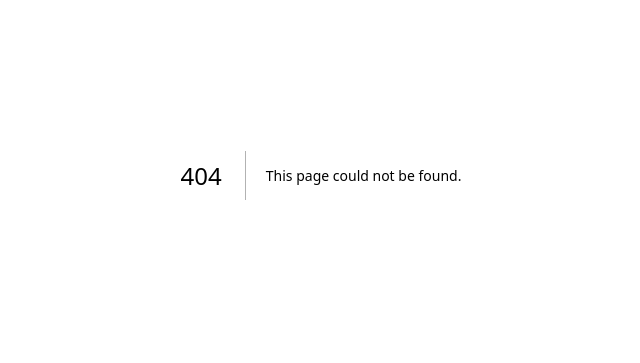
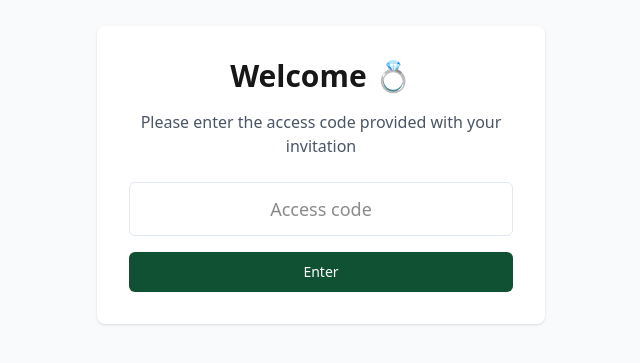
Before and after one commit to MiguelTrinca/wedding-website, a Next.js app: page /login in a window 1280 px wide. Before the commit this address had no page. Shown: the part 225-588 px from the top of the page, without its empty margins (319-959 px from the left). Built offline with nearby package versions, Linux system fonts and the light colour scheme; no server answers.

Commit message:
Added login mechanism

```diff
--- /dev/null
+++ b/src/app/login/page.tsx
@@ -0,0 +1,54 @@
+"use client"
+
+import { useState } from "react"
+import { useRouter } from "next/navigation"
+import { ACCESS_CODES } from "@/lib/auth"
+import { Button } from "@/components/ui/button"
+
+export default function LoginPage() {
+  const [code, setCode] = useState("")
+  const [error, setError] = useState("")
+  const router = useRouter()
+
+  const handleSubmit = () => {
+    if (!ACCESS_CODES.includes(code.trim())) {
+      setError("Invalid access code")
+      return
+    }
+
+    document.cookie = `wedding_auth=true; path=/; max-age=${60 * 60 * 24 * 30}`
+    router.push("/")
+  }
+
+  return (
+    <div className="min-h-screen flex items-center justify-center bg-gray-50 px-4">
+      <div className="max-w-md w-full bg-white p-8 rounded-lg shadow">
+        <h1 className="text-3xl font-bold text-center mb-4">
+          Welcome 💍
+        </h1>
+
+        <p className="text-gray-600 text-center mb-6">
+          Please enter the access code provided with your invitation
+        </p>
+
+        <input
+          type="text"
+          value={code}
+          onChange={(e) => setCode(e.target.value)}
+          placeholder="Access code"
+          className="w-full border rounded-md px-4 py-3 mb-4 text-center text-lg"
+        />
+
+        {error && (
+          <p className="text-red-500 text-sm text-center mb-4">
+            {error}
+          </p>
+        )}
+
+        <Button className="w-full" onClick={handleSubmit}>
+          Enter
+        </Button>
+      </div>
+    </div>
+  )
+}
--- /dev/null
+++ b/src/lib/auth.ts
@@ -0,0 +1,9 @@
+export const ACCESS_CODES =
+  process.env.NEXT_PUBLIC_WEDDING_ACCESS_CODES
+    ?.split(",")
+    .map(c => c.trim()) ?? []
+
+export const QR_TOKENS =
+  process.env.NEXT_PUBLIC_WEDDING_QR_TOKENS
+    ?.split(",")
+    .map(t => t.trim()) ?? []
--- /dev/null
+++ b/src/middleware.ts
@@ -0,0 +1,38 @@
+import { NextResponse } from "next/server"
+import type { NextRequest } from "next/server"
+import { QR_TOKENS } from "@/lib/auth"
+
+export function middleware(request: NextRequest) {
+  const { pathname, searchParams } = request.nextUrl
+
+  // Allow login page
+  if (pathname === "/login") {
+    return NextResponse.next()
+  }
+
+  // Check auth cookie
+  const isAuthenticated = request.cookies.get("wedding_auth")?.value === "true"
+
+  if (isAuthenticated) {
+    return NextResponse.next()
+  }
+
+  // Check QR token
+  const token = searchParams.get("token")
+  if (token && QR_TOKENS.includes(token)) {
+    const response = NextResponse.redirect(new URL("/", request.url))
+    response.cookies.set("wedding_auth", "true", {
+      httpOnly: true,
+      maxAge: 60 * 60 * 24 * 30, // 30 days
+      path: "/",
+    })
+    return response
+  }
+
+  // Redirect to login
+  return NextResponse.redirect(new URL("/login", request.url))
+}
+
+export const config = {
+  matcher: ["/((?!_next|favicon.ico).*)"],
+}
```
